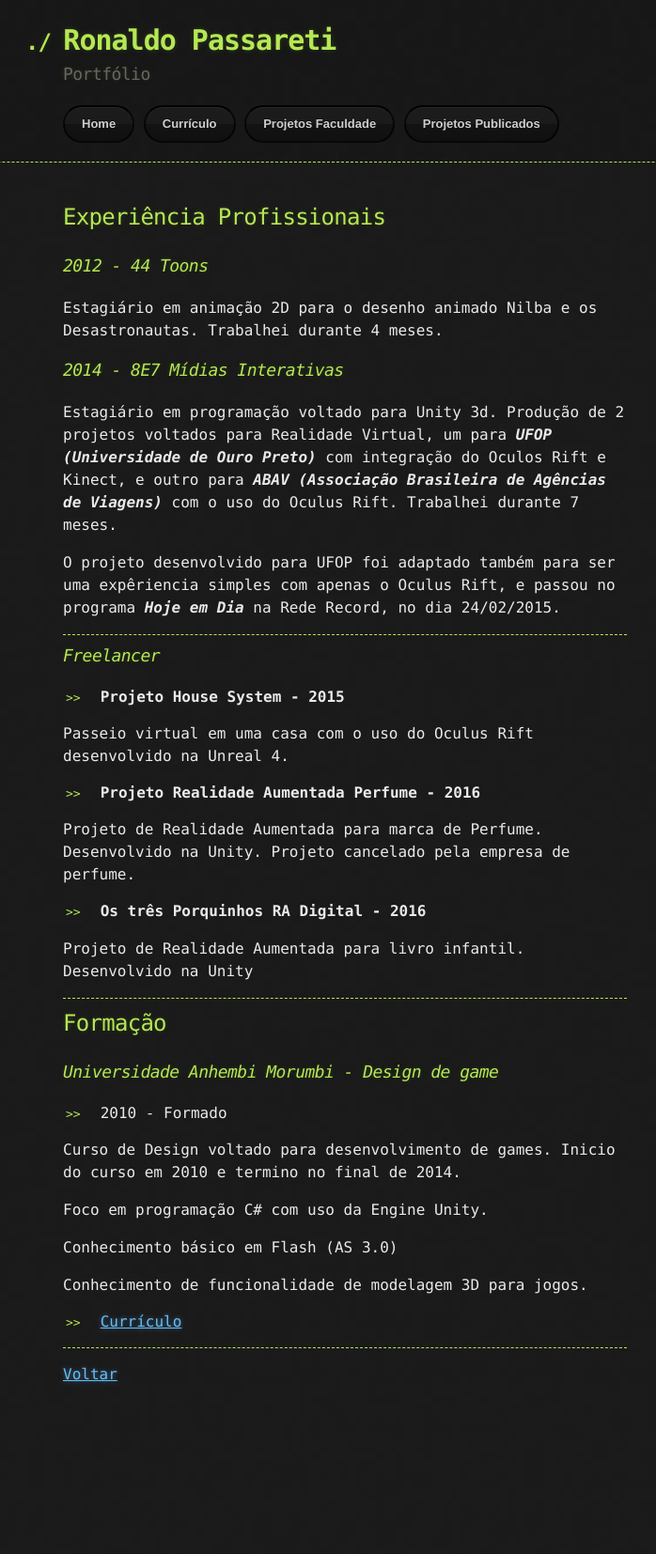
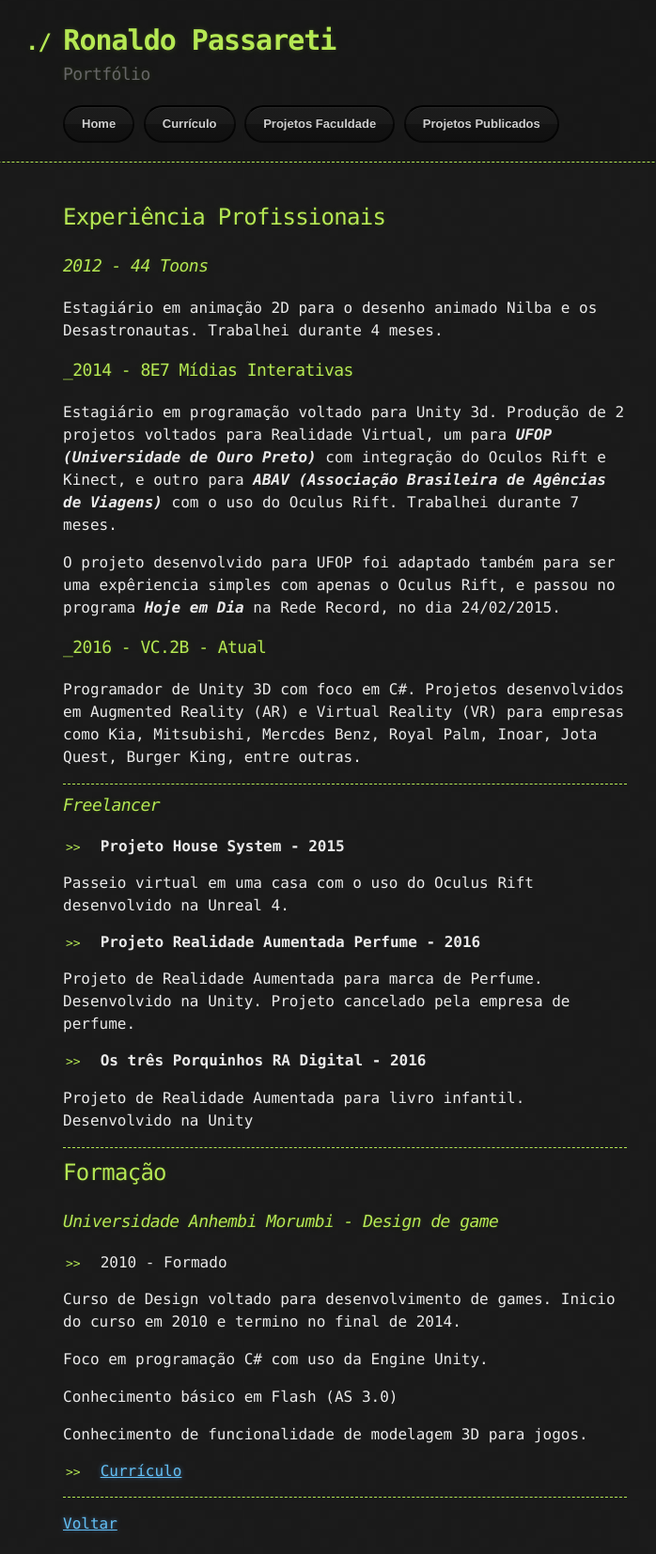
Before and after one commit to rpassareti/rpassareti.github.io, a Jekyll site: the page built from curriculo.md, in a window 1280 px wide. Shown: the whole page at 94% size, without its empty margins (273-971 px from the left). Built offline with Jekyll 4.4.1, drawn with Linux system fonts in a browser that asks for light colours; our own code applies the rules of GitHub Pages for plain Markdown files; before the commit the page ends 1495 px from its top, so only the background shows below that.

Commit message:
Update curriculo.md

```diff
--- a/curriculo.md
+++ b/curriculo.md
@@ -4,11 +4,16 @@
 
 Estagiário em animação 2D para o desenho animado Nilba e os Desastronautas. Trabalhei durante 4 meses.
 
-### [](#header-4)_2014 - 8E7 Mídias Interativas_
+### [](#header-4)_2014 - 8E7 Mídias Interativas
 
 Estagiário em programação voltado para Unity 3d. Produção de 2 projetos voltados para Realidade Virtual, um para _**UFOP (Universidade de Ouro Preto)**_ com integração do Oculos Rift e Kinect, e outro para _**ABAV (Associação Brasileira de Agências de Viagens)**_ com o uso do Oculus Rift. Trabalhei durante 7 meses.
 
 O projeto desenvolvido para UFOP foi adaptado também para ser uma expêriencia simples com apenas o Oculus Rift, e passou no programa _**Hoje em Dia**_ na Rede Record, no dia 24/02/2015.
+
+### [](#header-4)_2016 - VC.2B - Atual
+
+Programador de Unity 3D com foco em C#. Projetos desenvolvidos em Augmented Reality (AR) e Virtual Reality (VR) para empresas como  Kia, Mitsubishi, Mercdes Benz, Royal Palm, Inoar, Jota Quest, Burger King, entre outras.
+
 
 * * *
 
```
